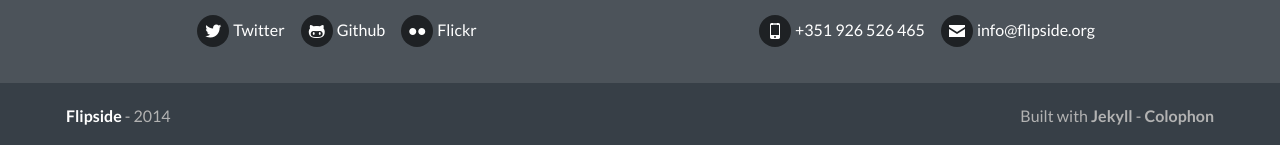
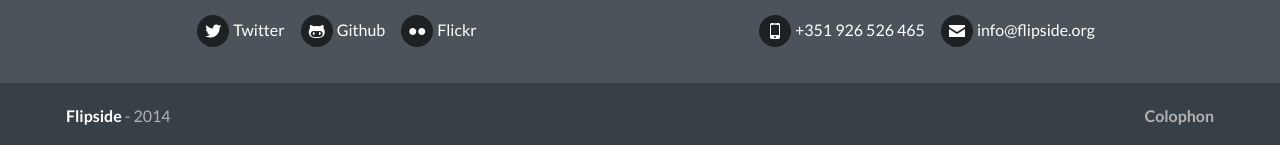
Before and after one commit to flipside-org/flipside.org, a Jekyll site: the page built from index.html, in a window 1280 px wide. Shown: the part 1348-1493 px from the top of the page. Built offline with Jekyll 4.4.1, drawn with Linux system fonts in a browser that asks for light colours.

Commit message:
Remove Jekyll from footer and only keep the Colophon link

```diff
--- a/_layouts/base.html
+++ b/_layouts/base.html
@@ -69,7 +69,7 @@
             <span class="fs">Flipside</span> - 2014
           </p>
           <p class="technology">
-            Built with <a href="http://jekyllrb.com/">Jekyll</a> - <a href="/about#colophon">Colophon</a>
+            <a href="/about#colophon">Colophon</a>
           </p>
         </div>
     </footer>
```
